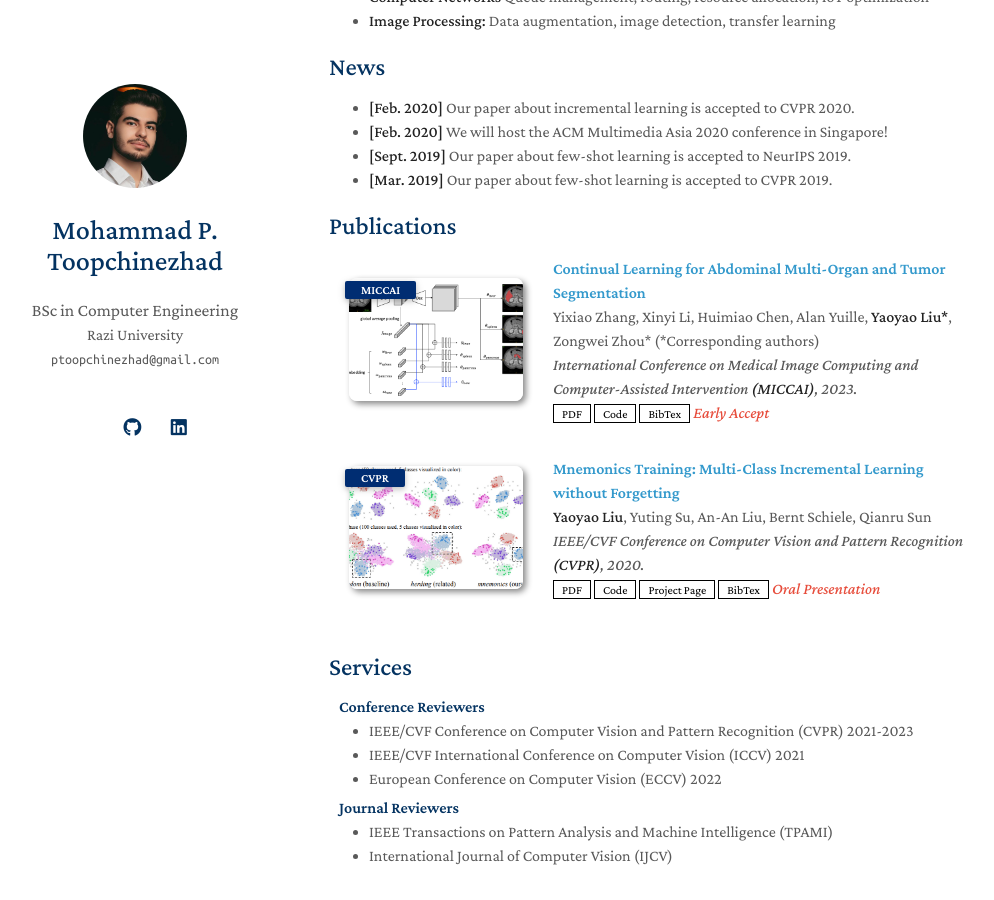
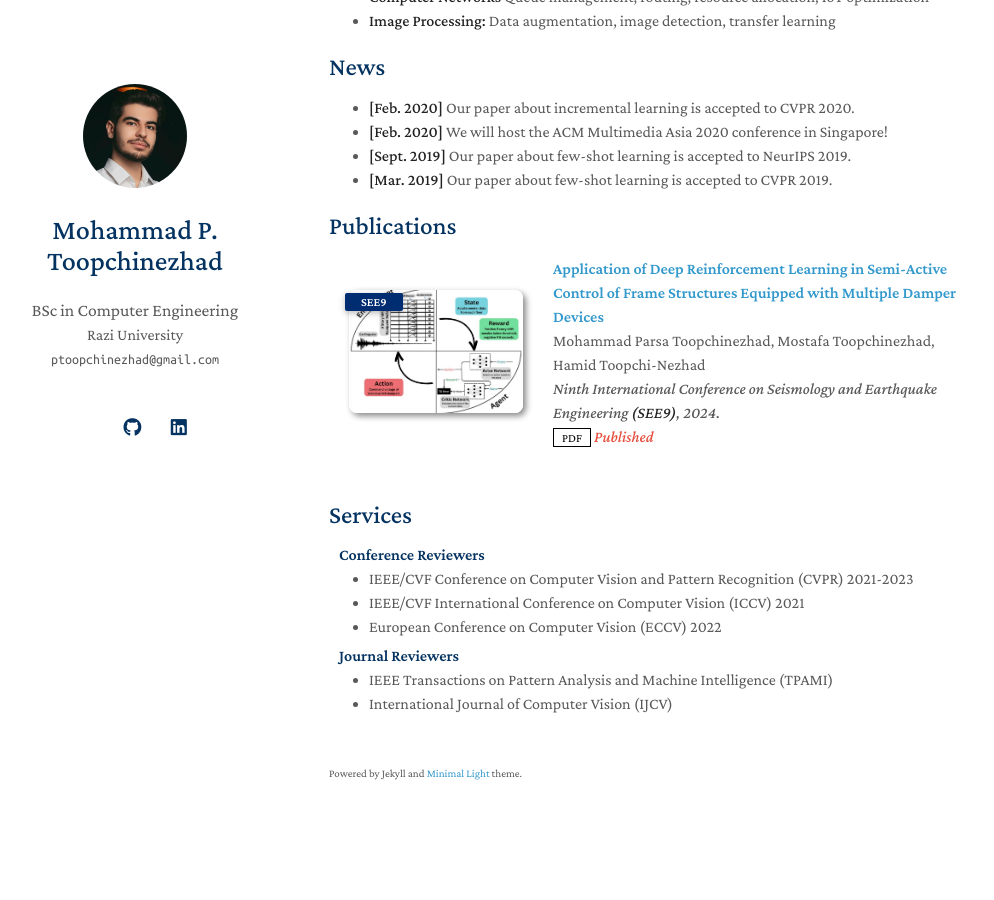
Before and after one commit to Procedurally-Generated-Human/Procedurally-Generated-Human.github.io, a Jekyll site: the page built from index.md, in a window 1280 px wide and 900 px high, scrolled down 396 px. Shown: the whole window, without its empty margins (141-1135 px from the left). Built offline with Jekyll 4.4.1, drawn with Linux system fonts in a browser that asks for light colours; a style sheet for code colours, icons or effects is not loaded; after the commit the page ends 1250 px from its top, so only the background shows below that.

Commit message:
Update publications.yml

```diff
--- a/_data/publications.yml
+++ b/_data/publications.yml
@@ -1,22 +1,20 @@
 main:
 
-  - title: Continual Learning for Abdominal Multi-Organ and Tumor Segmentation
-    authors: Yixiao Zhang, Xinyi Li, Huimiao Chen, Alan Yuille, <strong>Yaoyao Liu*</strong>, Zongwei Zhou* (*Corresponding authors)
-    conference_short: MICCAI
-    conference: International Conference on Medical Image Computing and Computer-Assisted Intervention <strong>(MICCAI)</strong>, 2023.
-    pdf: https://arxiv.org/pdf/2306.00988.pdf
-    code: https://github.com/MrGiovanni/ContinualLearning
-    bibtex: https://bib.yliu.me/MICCAI23.txt
-    image: ./assets/img/teaser_example_2.png
-    notes: Early Accept
+  - title: "Application of Deep Reinforcement Learning in Semi-Active Control of Frame Structures Equipped with Multiple Damper Devices"
+    authors: Mohammad Parsa Toopchinezhad, Mostafa Toopchinezhad, Hamid Toopchi-Nezhad
+    conference_short: SEE9
+    conference: Ninth International Conference on Seismology and Earthquake Engineering <strong>(SEE9)</strong>, 2024.
+    pdf: https://www.researchgate.net/publication/380999177_Application_of_Deep_Reinforcement_Learning_in_Semi-Active_Control_of_Frame_Structures_Equipped_with_Multiple_Damper_Devices
+    image: ./assets/img/sac-rl.png
+    notes: Published
 
-  - title: "Mnemonics Training: Multi-Class Incremental Learning without Forgetting"
-    authors: <strong>Yaoyao Liu</strong>, Yuting Su, An-An Liu, Bernt Schiele, Qianru Sun
-    conference_short: CVPR
-    conference: IEEE/CVF Conference on Computer Vision and Pattern Recognition <strong>(CVPR)</strong>, 2020.
-    pdf: https://arxiv.org/pdf/2002.10211.pdf
-    code: https://github.com/yaoyao-liu/class-incremental-learning/tree/main/mnemonics-training
-    page: https://class-il.mpi-inf.mpg.de/mnemonics/
-    bibtex: https://class-il.mpi-inf.mpg.de/mnemonics/
-    notes: Oral Presentation
-    image: ./assets/img/teaser_example.png
+  # - title: "Mnemonics Training: Multi-Class Incremental Learning without Forgetting"
+  #   authors: <strong>Yaoyao Liu</strong>, Yuting Su, An-An Liu, Bernt Schiele, Qianru Sun
+  #   conference_short: CVPR
+  #   conference: IEEE/CVF Conference on Computer Vision and Pattern Recognition <strong>(CVPR)</strong>, 2020.
+  #   pdf: https://arxiv.org/pdf/2002.10211.pdf
+  #   code: https://github.com/yaoyao-liu/class-incremental-learning/tree/main/mnemonics-training
+  #   page: https://class-il.mpi-inf.mpg.de/mnemonics/
+  #   bibtex: https://class-il.mpi-inf.mpg.de/mnemonics/
+  #   notes: Oral Presentation
+  #   image: ./assets/img/teaser_example.png
```
